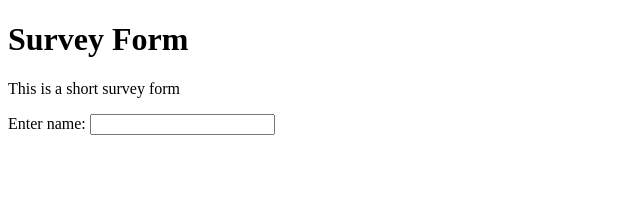
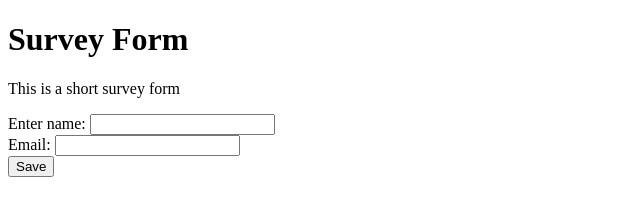
Before and after one commit to JheissonRojas/MicroverseProject1, a plain HTML site: page index.html in a window 1280 px wide. Shown: the whole page, without its empty margins (0-640 px from the left). Drawn offline with Linux system fonts and the light colour scheme.

Commit message:
Add Email validation

```diff
--- a/index.html
+++ b/index.html
@@ -16,7 +16,10 @@
     </p>
     <form id="survey-form">
       <label for="name"> Enter name:</label>
-      <input type="text" id="name" required>
+      <input type="text" id="name" required> <br>
+      <label for="email"> Email:</label>
+      <input type="email" id="email" required><br>
+      <input type="submit" value="Save">
     </form>
   </div>
   <script src="js/index.js"></script>
```
